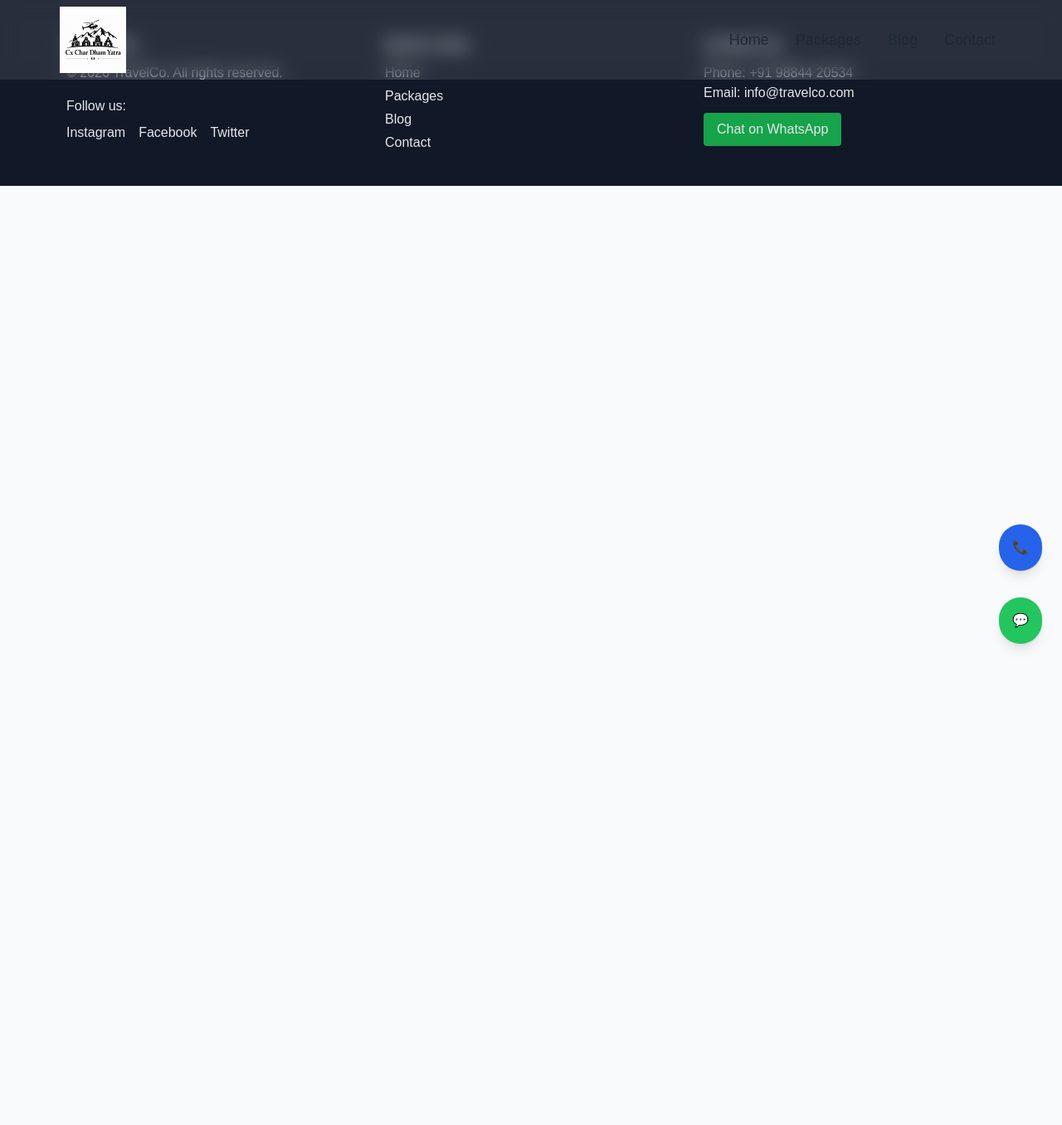
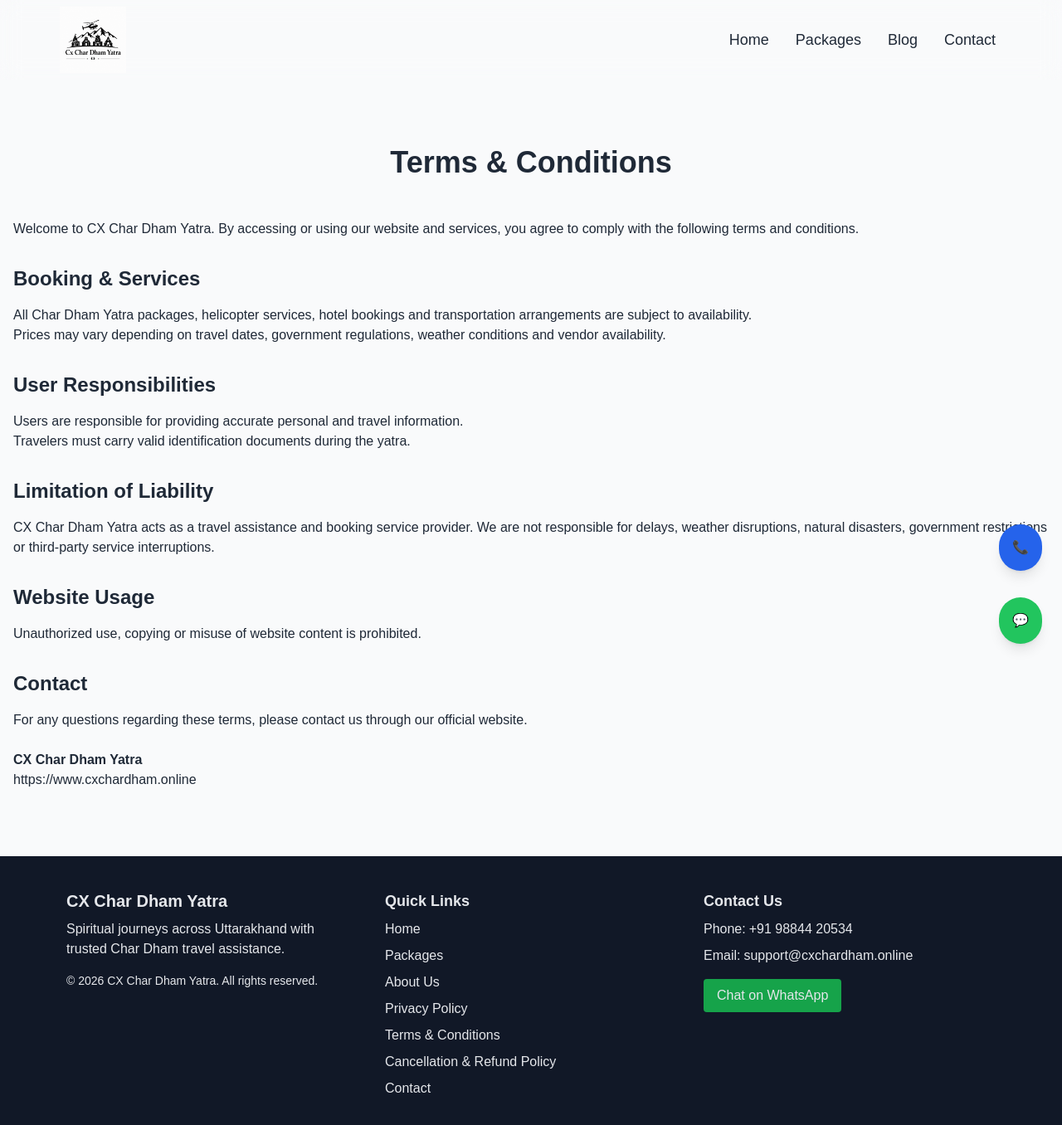
Before and after one commit to ra-ollo/Travel, a React (Vite) app: page /terms-conditions in a window 1280 px wide. Shown: the top 1356 px of the page at 83% size. Before the commit the page ends 800 px from the top, so only its background shows below. Built offline with nearby package versions, Linux system fonts and the light colour scheme.

Commit message:
added pages like refund policy termscondition privacy policy

```diff
--- a/src/App.jsx
+++ b/src/App.jsx
@@ -11,6 +11,9 @@
 import { Analytics } from "@vercel/analytics/react";
 import { SpeedInsights } from "@vercel/speed-insights/react";
 import PrivacyPolicy from './pages/privacy_policy';
+import TermsConditions from './pages/TermsConditions';
+import RefundPolicy from './pages/RefundPolicy';
+import AboutUs from './pages/AboutUs';
 
 function App() {
   return (
@@ -19,6 +22,9 @@
       <Routes>
         <Route path="/" element={<Home />} />
         <Route path="/packages" element={<Packages />} />
+        <Route path="/about-us" element={<AboutUs />} />
+        <Route path="/terms-conditions" element={<TermsConditions />} />
+        <Route path="/refund-policy" element={<RefundPolicy />} />
         <Route path="/blog" element={<Blog />} />
         <Route path="/blog/:id" element={<BlogDetail />} />
         <Route path="/contact" element={<Contact />} />
--- a/src/components/Footer.jsx
+++ b/src/components/Footer.jsx
@@ -1,42 +1,112 @@
 // src/components/Footer.jsx
+
 export default function Footer() {
   return (
     <footer className="bg-gray-900 text-gray-200 py-10">
       <div className="max-w-6xl mx-auto grid md:grid-cols-3 gap-8 px-4">
+
         <div>
-          <h3 className="text-xl font-semibold mb-2">TravelCo</h3>
-          <p>© 2026 TravelCo. All rights reserved.</p>
-          <p className="mt-4">Follow us:</p>
-          <div className="flex space-x-4 mt-2">
-            {/* Example social icons (replace with actual links/icons) */}
-            <a href="#" className="hover:text-white">Instagram</a>
-            <a href="#" className="hover:text-white">Facebook</a>
-            <a href="#" className="hover:text-white">Twitter</a>
-          </div>
+          <h3 className="text-xl font-semibold mb-2">
+            CX Char Dham Yatra
+          </h3>
+
+          <p>
+            Spiritual journeys across Uttarakhand with trusted
+            Char Dham travel assistance.
+          </p>
+
+          <p className="mt-4 text-sm">
+            © 2026 CX Char Dham Yatra. All rights reserved.
+          </p>
         </div>
+
         <div>
-          <h4 className="text-lg font-semibold mb-2">Quick Links</h4>
-          <ul className="space-y-1">
-            <li><a href="/" className="hover:underline">Home</a></li>
-            <li><a href="/packages" className="hover:underline">Packages</a></li>
-            <li><a href="/blog" className="hover:underline">Blog</a></li>
-            <li><a href="/contact" className="hover:underline">Contact</a></li>
+          <h4 className="text-lg font-semibold mb-2">
+            Quick Links
+          </h4>
+
+          <ul className="space-y-2">
+            <li>
+              <a href="/" className="hover:underline">
+                Home
+              </a>
+            </li>
+
+            <li>
+              <a href="/packages" className="hover:underline">
+                Packages
+              </a>
+            </li>
+
+            <li>
+              <a href="/about-us" className="hover:underline">
+                About Us
+              </a>
+            </li>
+
+            <li>
+              <a href="/privacy-policy" className="hover:underline">
+                Privacy Policy
+              </a>
+            </li>
+
+            <li>
+              <a href="/terms-conditions" className="hover:underline">
+                Terms & Conditions
+              </a>
+            </li>
+
+            <li>
+              <a href="/refund-policy" className="hover:underline">
+                Cancellation & Refund Policy
+              </a>
+            </li>
+
+            <li>
+              <a href="/contact" className="hover:underline">
+                Contact
+              </a>
+            </li>
           </ul>
         </div>
+
         <div>
-          <h4 className="text-lg font-semibold mb-2">Contact Us</h4>
-          <p>Phone: <a href="tel:+919884420534" className="hover:underline">+91 98844 20534</a></p>
-          <p>Email: <a href="mailto:info@travelco.com" className="hover:underline">info@travelco.com</a></p>
-          <div className="mt-3">
+          <h4 className="text-lg font-semibold mb-2">
+            Contact Us
+          </h4>
+
+          <p>
+            Phone:
+            <a
+              href="tel:+919884420534"
+              className="hover:underline ml-1"
+            >
+              +91 98844 20534
+            </a>
+          </p>
+
+          <p className="mt-2">
+            Email:
+            <a
+              href="mailto:support@cxchardham.online"
+              className="hover:underline ml-1"
+            >
+              support@cxchardham.online
+            </a>
+          </p>
+
+          <div className="mt-4">
             <a
               href="https://wa.me/919884420534"
-              target="_blank" rel="noopener noreferrer"
+              target="_blank"
+              rel="noopener noreferrer"
               className="inline-block px-4 py-2 bg-green-600 rounded hover:bg-green-700"
             >
               Chat on WhatsApp
             </a>
           </div>
         </div>
+
       </div>
     </footer>
   );
--- /dev/null
+++ b/src/pages/AboutUs.jsx
@@ -0,0 +1,56 @@
+import { Helmet } from "react-helmet-async";
+
+function AboutUs() {
+  return (
+    <>
+      <Helmet>
+        <title>About Us | CX Char Dham Yatra</title>
+      </Helmet>
+
+      <div className="max-w-7xl mx-auto pt-20 md:pt-24 my-20 px-4">
+        <h1 className="text-4xl font-bold text-center mb-12">
+          About Us
+        </h1>
+
+        <p>
+          CX Char Dham Yatra is dedicated to helping travelers experience
+          spiritual journeys across Uttarakhand with comfort and convenience.
+        </p>
+
+        <p>
+          We provide assistance for Char Dham Yatra packages, Kedarnath tours,
+          helicopter booking inquiries, hotel arrangements and pilgrimage travel planning.
+        </p>
+
+        <p>
+          Our goal is to make religious travel easier, safer and more accessible
+          for pilgrims visiting Kedarnath, Badrinath, Gangotri and Yamunotri.
+        </p>
+
+        <p>
+          We focus on customer support, travel coordination and reliable guidance
+          throughout the yatra planning process.
+        </p>
+
+        <h2 className="text-2xl font-semibold mt-8 mb-4">
+          Why Choose Us
+        </h2>
+
+        <ul className="list-disc pl-6 space-y-2">
+          <li>Dedicated pilgrimage travel assistance</li>
+          <li>Customized Char Dham packages</li>
+          <li>Helicopter and transport inquiry support</li>
+          <li>Customer-focused travel planning</li>
+          <li>Support via phone and WhatsApp</li>
+        </ul>
+
+        <p className="mt-6">
+          <strong>CX Char Dham Yatra</strong><br />
+          https://www.cxchardham.online
+        </p>
+      </div>
+    </>
+  );
+}
+
+export default AboutUs;
--- /dev/null
+++ b/src/pages/RefundPolicy.jsx
@@ -0,0 +1,77 @@
+import { Helmet } from "react-helmet-async";
+
+function RefundPolicy() {
+  return (
+    <>
+      <Helmet>
+        <title>Cancellation & Refund Policy | CX Char Dham Yatra</title>
+      </Helmet>
+
+      <div className="max-w-7xl mx-auto pt-20 md:pt-24 my-20 px-4">
+        <h1 className="text-4xl font-bold text-center mb-12">
+          Cancellation & Refund Policy
+        </h1>
+
+        <p>
+          CX Char Dham Yatra strives to provide reliable travel assistance and booking services.
+        </p>
+
+        <h2 className="text-2xl font-semibold mt-8 mb-4">
+          Cancellation Policy
+        </h2>
+
+        <p>
+          Cancellation requests must be made through official communication channels
+          including phone, WhatsApp or email.
+        </p>
+
+        <p>
+          Cancellation charges may apply depending on the package, hotel,
+          transport or helicopter booking terms.
+        </p>
+
+        <h2 className="text-2xl font-semibold mt-8 mb-4">
+          Refund Policy
+        </h2>
+
+        <p>
+          Refunds, if applicable, will be processed according to vendor and service provider policies.
+        </p>
+
+        <p>
+          Refund timelines may vary depending on banking and payment processing systems.
+        </p>
+
+        <p>
+          Certain bookings including helicopter services, last-minute reservations
+          and peak-season packages may be non-refundable.
+        </p>
+
+        <h2 className="text-2xl font-semibold mt-8 mb-4">
+          Force Majeure
+        </h2>
+
+        <p>
+          CX Char Dham Yatra shall not be held responsible for cancellations or delays
+          caused by weather conditions, natural disasters, government restrictions,
+          road closures or unforeseen events.
+        </p>
+
+        <h2 className="text-2xl font-semibold mt-8 mb-4">
+          Contact
+        </h2>
+
+        <p>
+          For cancellation or refund related queries, please contact us through our official website.
+        </p>
+
+        <p className="mt-6">
+          <strong>CX Char Dham Yatra</strong><br />
+          https://www.cxchardham.online
+        </p>
+      </div>
+    </>
+  );
+}
+
+export default RefundPolicy;
--- /dev/null
+++ b/src/pages/TermsConditions.jsx
@@ -0,0 +1,81 @@
+import { Helmet } from "react-helmet-async";
+
+function TermsConditions() {
+  return (
+    <>
+      <Helmet>
+        <title>Terms & Conditions | CX Char Dham Yatra</title>
+      </Helmet>
+
+      <div className="max-w-7xl mx-auto pt-20 md:pt-24 my-20 px-4">
+        <h1 className="text-4xl font-bold text-center mb-12">
+          Terms & Conditions
+        </h1>
+
+        <p>
+          Welcome to CX Char Dham Yatra. By accessing or using our website and services,
+          you agree to comply with the following terms and conditions.
+        </p>
+
+        <h2 className="text-2xl font-semibold mt-8 mb-4">
+          Booking & Services
+        </h2>
+
+        <p>
+          All Char Dham Yatra packages, helicopter services, hotel bookings and
+          transportation arrangements are subject to availability.
+        </p>
+
+        <p>
+          Prices may vary depending on travel dates, government regulations,
+          weather conditions and vendor availability.
+        </p>
+
+        <h2 className="text-2xl font-semibold mt-8 mb-4">
+          User Responsibilities
+        </h2>
+
+        <p>
+          Users are responsible for providing accurate personal and travel information.
+        </p>
+
+        <p>
+          Travelers must carry valid identification documents during the yatra.
+        </p>
+
+        <h2 className="text-2xl font-semibold mt-8 mb-4">
+          Limitation of Liability
+        </h2>
+
+        <p>
+          CX Char Dham Yatra acts as a travel assistance and booking service provider.
+          We are not responsible for delays, weather disruptions, natural disasters,
+          government restrictions or third-party service interruptions.
+        </p>
+
+        <h2 className="text-2xl font-semibold mt-8 mb-4">
+          Website Usage
+        </h2>
+
+        <p>
+          Unauthorized use, copying or misuse of website content is prohibited.
+        </p>
+
+        <h2 className="text-2xl font-semibold mt-8 mb-4">
+          Contact
+        </h2>
+
+        <p>
+          For any questions regarding these terms, please contact us through our official website.
+        </p>
+
+        <p className="mt-6">
+          <strong>CX Char Dham Yatra</strong><br />
+          https://www.cxchardham.online
+        </p>
+      </div>
+    </>
+  );
+}
+
+export default TermsConditions;
```
